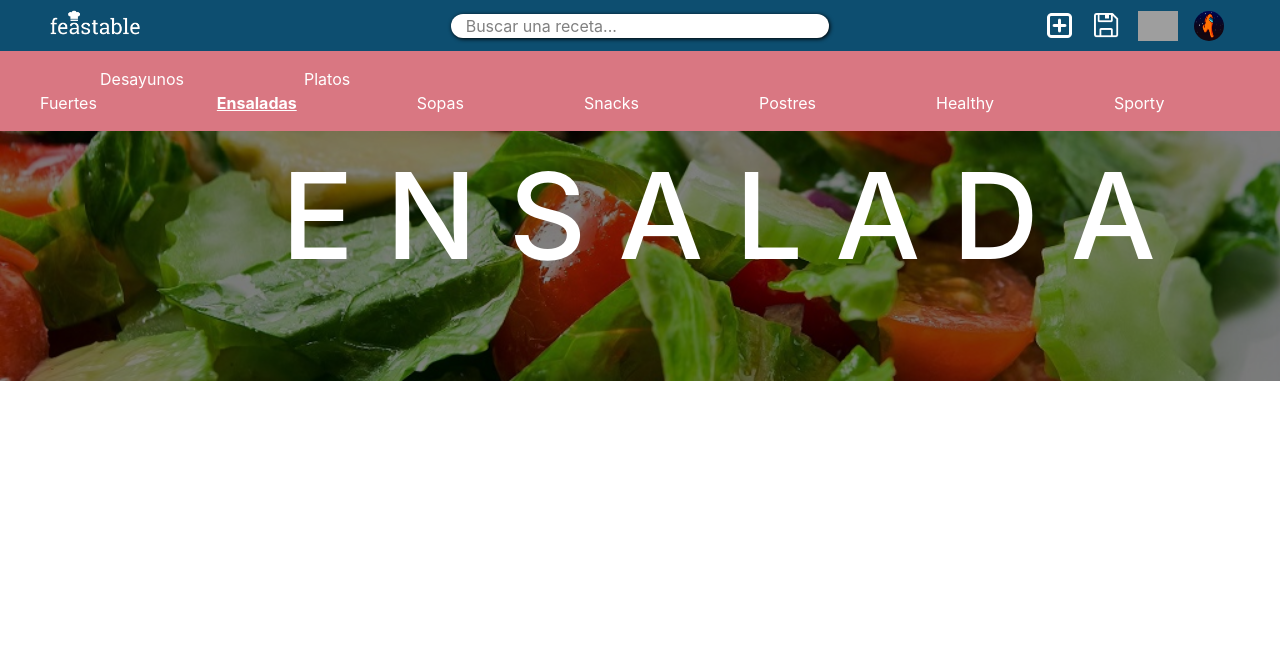
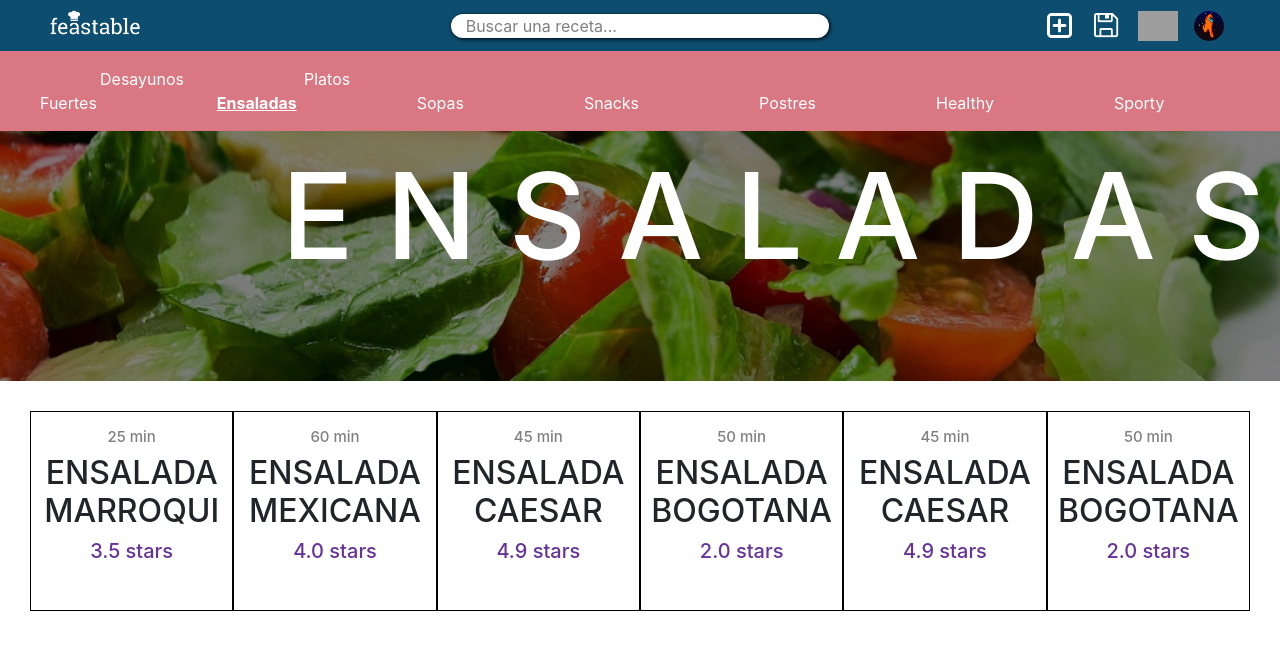
Before and after one commit to JuanCuevas2207/Feastable, a React (Create React App) app: page / in a window 1280 px wide. Shown: the top 650 px of the page. Built offline with nearby package versions, Linux system fonts and the light colour scheme; grey boxes are pictures that could not be loaded.

Commit message:
componentes y recetas

```diff
--- a/src/App.js
+++ b/src/App.js
@@ -1,16 +1,21 @@
+import React, {Component} from 'react';
+//CSS
 import './components/navigationBar/NavigationBar.css';
 import './components/categoryBar/CategoryBar.css';
 import './components/title/Title.css';
-import React, {Component} from 'react';
+import './components/recipes/Recipes.css';
+//JS
 import NavigationBar from "./components/navigationBar/NavigationBar";
 import CategoryBar from "./components/categoryBar/CategoryBar";
 import Title from "./components/title/Title";
+import Recipe from "./components/recipes/Recipes"
 
 var App = () =>
 	<div>
 		<NavigationBar />
 		<CategoryBar />
-		<Title text={'E N S A L A D A'}/>
+		<Title text={'E N S A L A D A S'}/>
+		<Recipe/>
 	</div>
 
 export default App;
--- a/src/components/categoryBar/CategoryBar.css
+++ b/src/components/categoryBar/CategoryBar.css
@@ -20,6 +20,13 @@ li{
   padding-right: 60px;
 }
 
+li:hover{
+  color: white;
+  font-weight: 700;
+  text-decoration: underline;
+  cursor: pointer;
+}
+
 @media screen and (max-width: 720px){
   .CategoryBar{
     font-size: 12px;
--- a/src/components/categoryBar/CategoryBar.js
+++ b/src/components/categoryBar/CategoryBar.js
@@ -1,6 +1,5 @@
-var CategoryBar = () =>{
-  return (
-    <div className="CategoryBar row py-3 justify-content-center">
+var CategoryBar = () =>(
+    <div className="CategoryBar row py-3  justify-content-center">
       <ul>
         <li><a>Desayunos</a></li>
         <li><a>Platos Fuertes</a></li>
@@ -13,6 +12,5 @@ var CategoryBar = () =>{
       </ul>
     </div>
   );
-}
 
 export default CategoryBar;
--- a/src/components/navigationBar/NavigationBar.js
+++ b/src/components/navigationBar/NavigationBar.js
@@ -1,5 +1,4 @@
-var NavigationBar = () =>{
-	return(
+var NavigationBar = () =>(
 		<div className="NavigationBar">
           <div className="header row py-2  align-items-center">
               <div className="col-lg-4 col-3 px-5">
@@ -10,15 +9,14 @@ var NavigationBar = () =>{
               </div>
               <div className="col-lg-4 col-5 px-5">
                 <div className="float-right">
-                  <a><img className="mx-md-2 menuImg" src="assets/add.png" height="33px"></img></a>
-                  <a><img className="mx-md-2 menuImg" src="assets/save.png" height="30px"></img></a>
-                  <a><img className="mx-md-2 menuImg" src="assets/shopping-cart.png" height="30px"></img></a>
-                  <a><img className="rounded-circle mx-md-2 menuImg" src="assets/profile-pic.jpg" height="30px" width="30px"></img></a>
+                  <a><img className="mx-md-2 menuImg" src="assets/add.png" alt="addIcon" height="33px"></img></a>
+                  <a><img className="mx-md-2 menuImg" src="assets/save.png" alt="saveIcon" height="30px"></img></a>
+                  <a><img className="mx-md-2 menuImg" src="assets/shopping-cart.png" alt="shoppingIcon" height="30px"></img></a>
+                  <a><img className="rounded-circle mx-md-2 menuImg" src="assets/profile-pic.jpg" alt="pictureIcon" height="30px" width="30px"></img></a>
                 </div>
               </div>
           </div>
     	</div>
 	);
-}
 
 export default NavigationBar;
--- /dev/null
+++ b/src/components/recipes/Recipes.css
@@ -0,0 +1,31 @@
+.recipe{
+    border: 1px solid black;
+    width: 220px;
+    height: 200px;
+    display: inline-block;
+    background-color: white;
+}
+
+.time{
+    color: gray;
+    font-size: 15px;
+    text-align: center;
+}
+
+.rating{
+    color: rebeccapurple;
+    font-size: 20px;
+    text-align: center;
+}
+
+.recipeName{
+    text-transform: uppercase;
+    text-align: center;
+}
+
+.recipes{
+    margin: 30px;
+    display: flex;
+    background-color: black;
+    justify-content: center;
+}
--- /dev/null
+++ b/src/components/recipes/Recipes.js
@@ -0,0 +1,28 @@
+var Recipe = (props) =>{
+  return (
+    <div className="recipe row py-3 justify-content-center">
+      <h6 className="time">{props.time} min</h6>
+      <h2 className="recipeName">{props.name}</h2>
+      <h6 className="rating">{props.rating} stars</h6>
+    </div>
+  );
+}
+
+const recipesData = [
+	{name:"Ensalada Marroqui", time:"25", rating:"3.5"},
+	{name:"Ensalada Mexicana", time:"60", rating:"4.0"},
+	{name:"Ensalada Caesar", time:"45", rating:"4.9"},
+	{name:"Ensalada Bogotana", time:"50", rating:"2.0"},
+	{name:"Ensalada Caesar", time:"45", rating:"4.9"},
+	{name:"Ensalada Bogotana", time:"50", rating:"2.0"}
+];
+
+const recipes = recipesData.map(recipeData => <Recipe {...recipeData} />);
+
+var Recipes = () => (
+  <div className="recipes">
+    {recipes}
+  </div>
+);
+
+export default Recipes;
--- a/src/components/title/Title.css
+++ b/src/components/title/Title.css
@@ -1,4 +1,4 @@
-.name{
+.categoryName{
   color: white;
   background-size: cover;
   min-height: 250px;
--- a/src/components/title/Title.js
+++ b/src/components/title/Title.js
@@ -1,13 +1,11 @@
-var Title = (props) =>{
-	return (
+var Title = (props) => (
 		<div className="Title">
 	        <div className="layer">
-	            <div className="name">
+	            <div className="categoryName">
 	            </div>
 	        </div>
 	        <h1>{props.text}</h1>
 	    </div>
 	);
-}
 
 export default Title;
```
Also changed, not shown: src/components/recipe/Recipe.js (deleted, +0 -9 lines).
